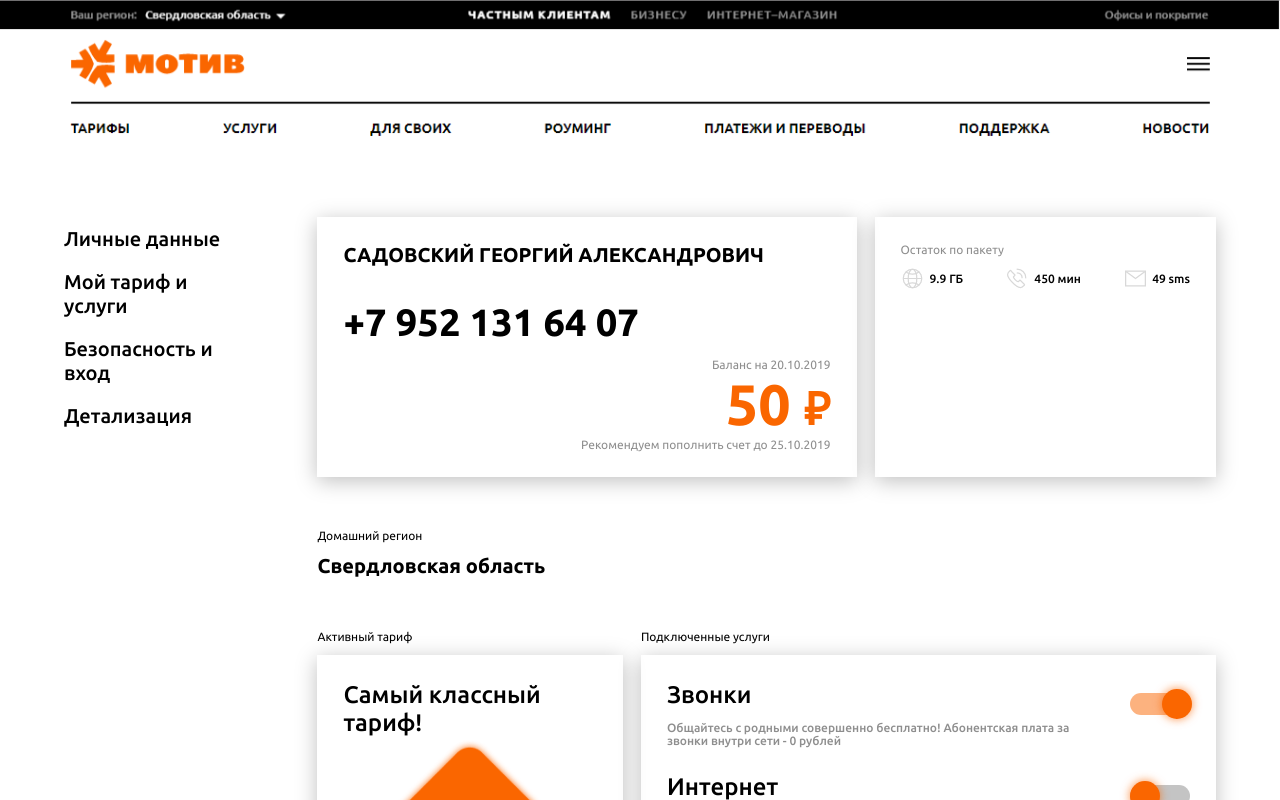
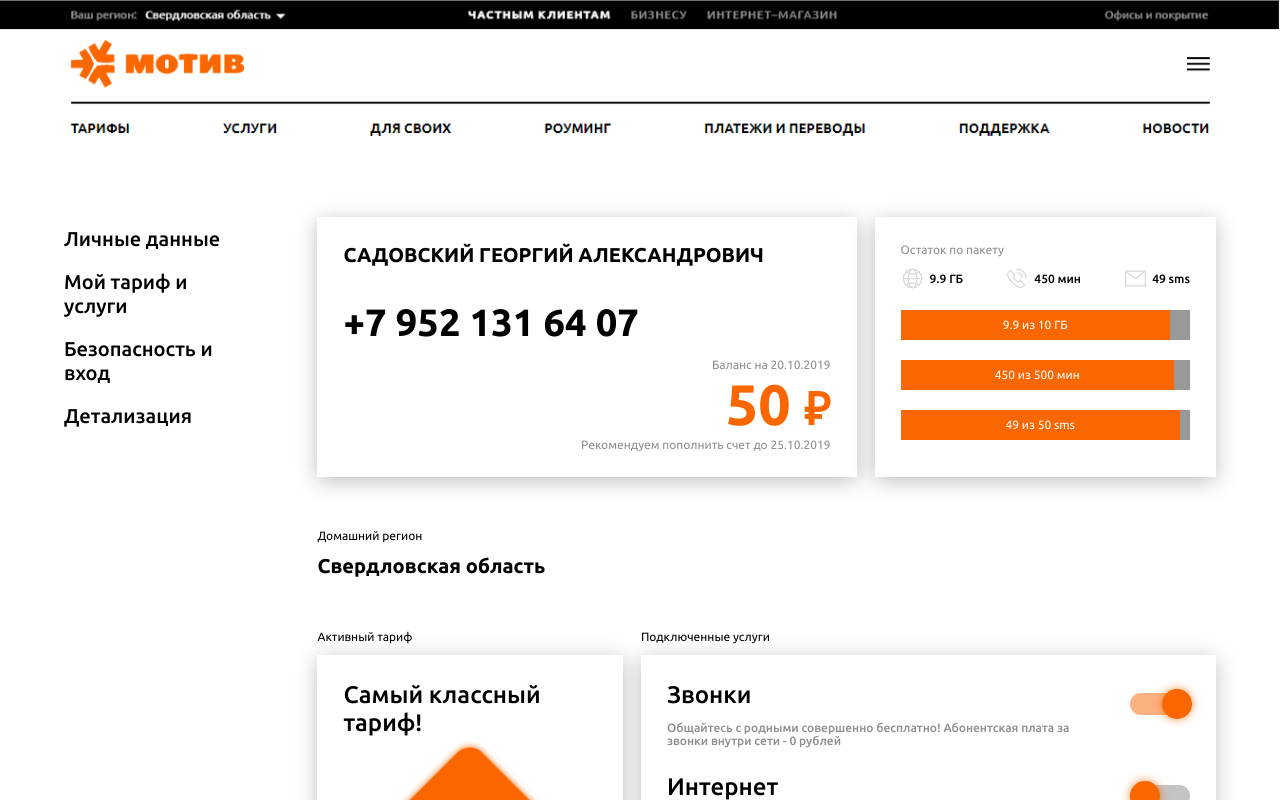
Before and after one commit to IlyaBat9/motiv-personal-area-react, a React (Create React App) app in the folder motiv-personal-area/: page / in a window 1280 px wide. Shown: the top 800 px of the page. Built offline with nearby package versions, Linux system fonts and the light colour scheme.

Commit message:
add lines

```diff
--- a/motiv-personal-area/src/components/Account/Account.css
+++ b/motiv-personal-area/src/components/Account/Account.css
@@ -83,6 +83,30 @@
     margin-right: 5px;
 }
 
+.state-rectangle {
+    background-color: #FA6600;
+    width: 100%;
+    height: 30px;
+    margin: 20px 0 0 0;
+    box-sizing: border-box;
+    color: #fff;
+    display: flex;
+    justify-content: center;
+    align-content: center;
+    line-height: 30px;
+}
+
+.state-rectangle-1 {
+    border-right: solid 20px #999;
+}
+
+.state-rectangle-2 {
+    border-right: solid 16px #999;
+}
+
+.state-rectangle-3 {
+    border-right: solid 10px #999;
+}
 
 .region {
     margin-top: 5vh;
--- a/motiv-personal-area/src/components/Account/Account.jsx
+++ b/motiv-personal-area/src/components/Account/Account.jsx
@@ -83,6 +83,9 @@
                                     <div>{balanceSms} sms</div>
                                 </div>
                             </div>
+                            <div className="state-rectangle regular-text-12 state-rectangle-1">9.9 из 10 ГБ</div>
+                            <div className="state-rectangle regular-text-12 state-rectangle-2">450 из 500 мин</div>
+                            <div className="state-rectangle regular-text-12 state-rectangle-3">49 из 50 sms</div>
                         </div>
                         <div className="region">
                             <p className="regular-text-12">Домашний регион</p>
```
